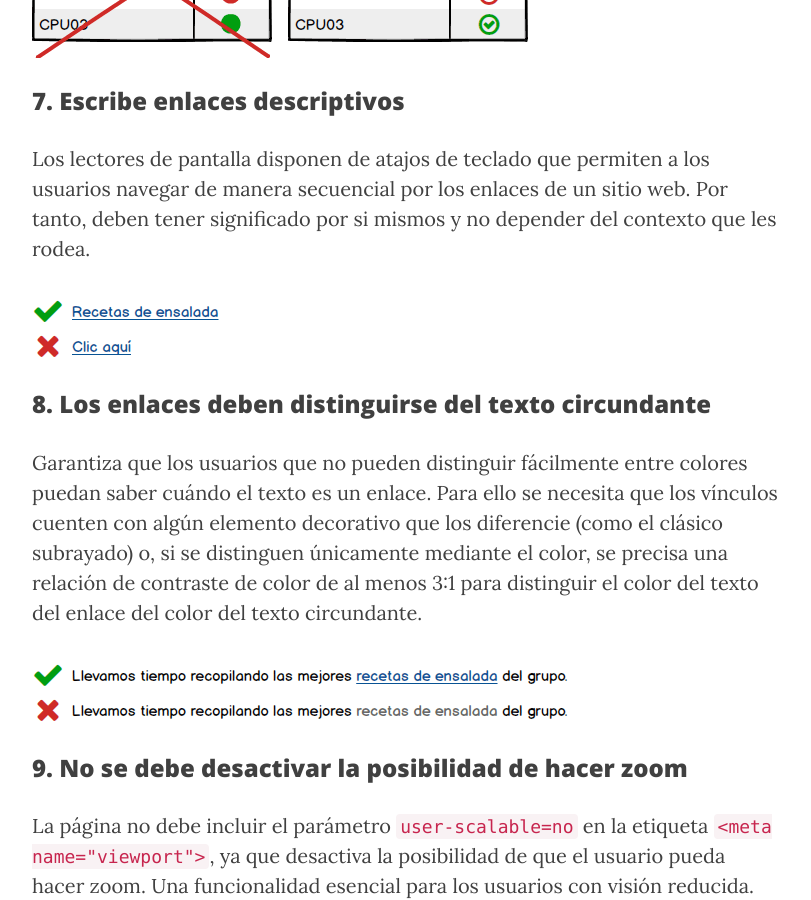
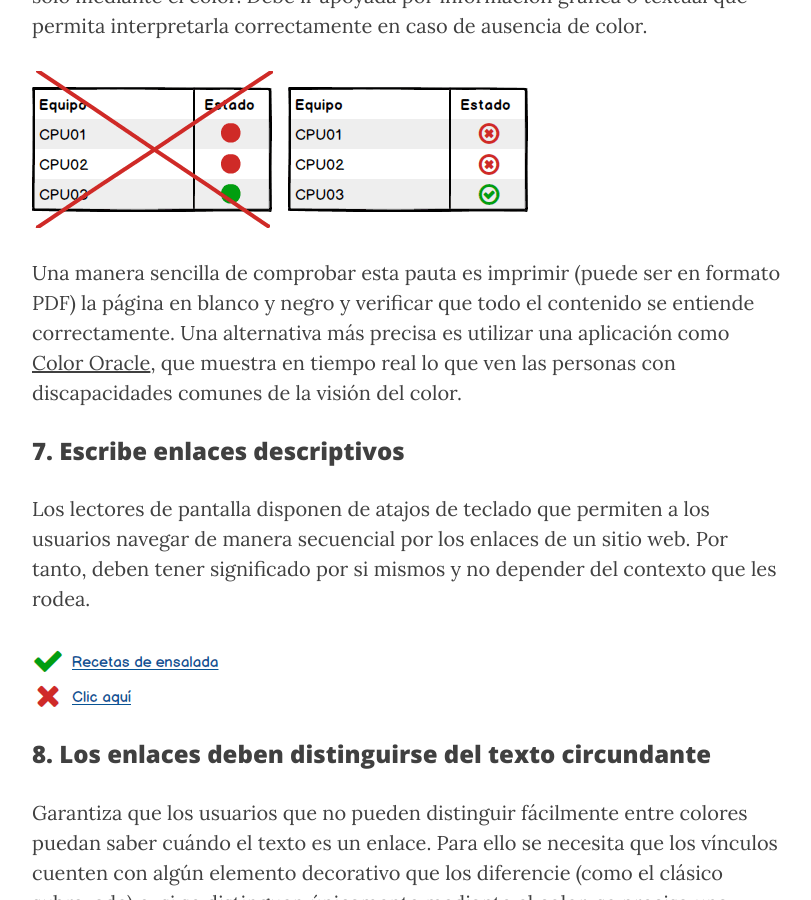
Before and after one commit to aunitz/beta, a Jekyll site: the page built from _posts/2019-02-22-accesibilidad-web-al-alcance-de-todos.markdown, in a window 1280 px wide and 900 px high, scrolled down 6082 px. Shown: the whole window, without its empty margins (233-1044 px from the left). Built offline with Jekyll 4.4.1, drawn with Linux system fonts in a browser that asks for light colours; nearby versions of some CDN libraries.

Commit message:
Actualizado el post sobre pautas básicas de accesibilidad web

```diff
--- a/_posts/2019-02-22-accesibilidad-web-al-alcance-de-todos.markdown
+++ b/_posts/2019-02-22-accesibilidad-web-al-alcance-de-todos.markdown
@@ -84,6 +84,7 @@ tags:       [buenas prácticas de accesibilidad]
 <h3>6. No transmitas información solo mediante el color</h3>
 <p>Los usuarios con visión reducida o daltonismo pueden tener serias dificultades para distinguir los colores. Por ello no se debe transmitir ninguna información solo mediante el color. Debe ir apoyada por información gráfica o textual que permita interpretarla correctamente en caso de ausencia de color.</p>
 <p><img src="{{ site.baseurl }}/img/accesibilidad-web-al-alcance-de-todos-09.png" alt=""></p>
+<p>Una manera sencilla de comprobar esta pauta es imprimir (puede ser en formato PDF) la página en blanco y negro y verificar que todo el contenido se entiende correctamente. Una alternativa más precisa es utilizar una aplicación como <a href="http://colororacle.org/" target="_blank">Color Oracle</a>, que muestra en tiempo real lo que ven las personas con discapacidades comunes de la visión del color.  </p>
 
 <h3>7. Escribe enlaces descriptivos</h3>
 <p>Los lectores de pantalla disponen de atajos de teclado que permiten a los usuarios navegar de manera secuencial por los enlaces de un sitio web. Por tanto, deben tener significado por si mismos y no depender del contexto que les rodea.</p>
```
Also changed, not shown: img/accesibilidad-web-al-alcance-de-todos-07.png, img/accesibilidad-web-al-alcance-de-todos-08.png.
